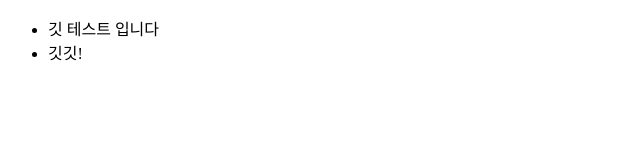
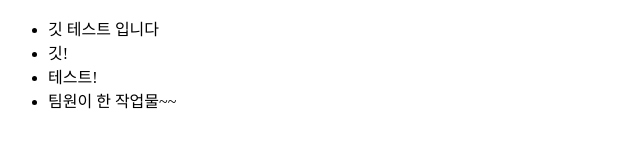
Before and after one commit to ekdlstvt/test, a plain HTML site: page index.html in a window 1280 px wide. Shown: the whole page, without its empty margins (0-640 px from the left). Drawn offline with Linux system fonts and the light colour scheme.

Commit message:
팀원이 한 작업물!

```diff
--- a/index.html
+++ b/index.html
@@ -9,7 +9,9 @@
 <body>
     <ul>
         <li>깃 테스트 입니다</li>
-        <li>깃깃!</li>
+        <li>깃!</li>
+        <li>테스트!</li>
+        <li>팀원이 한 작업물~~</li>
     </ul>
 </body>
 </html>
```
